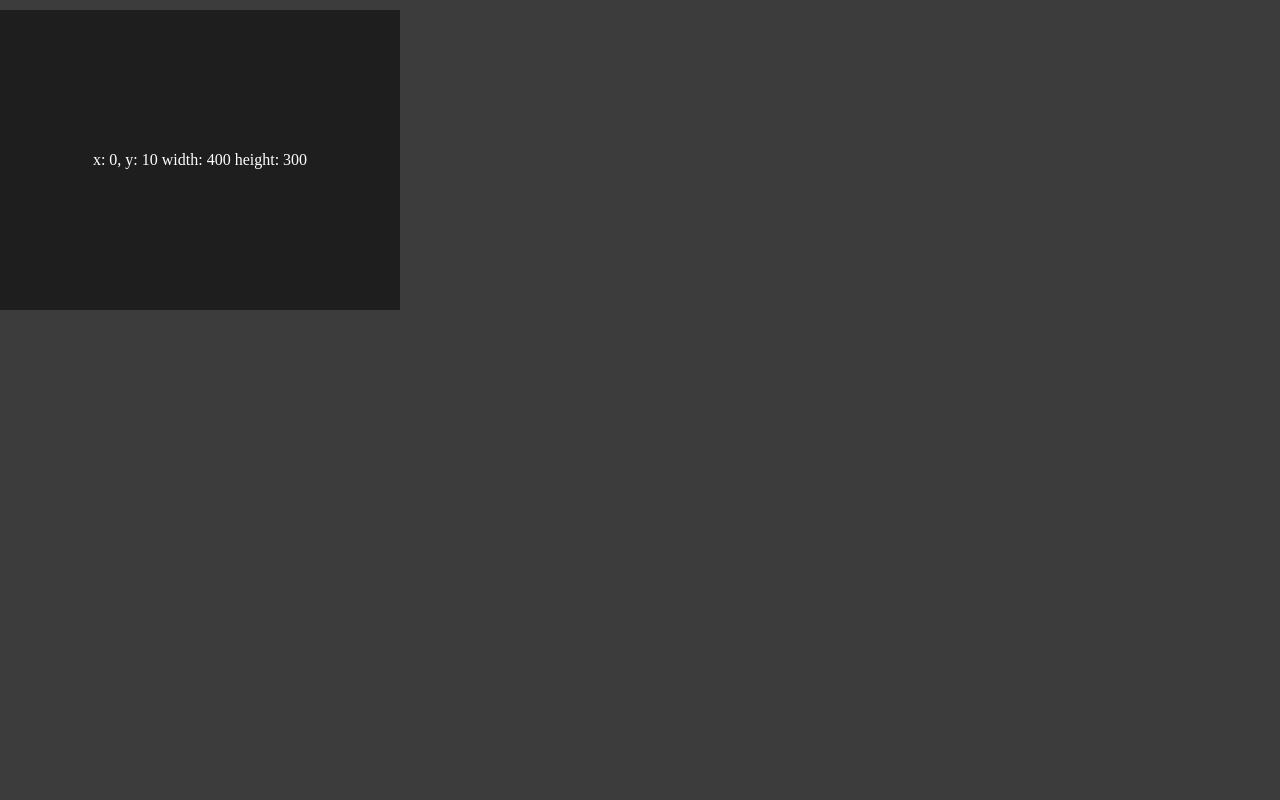
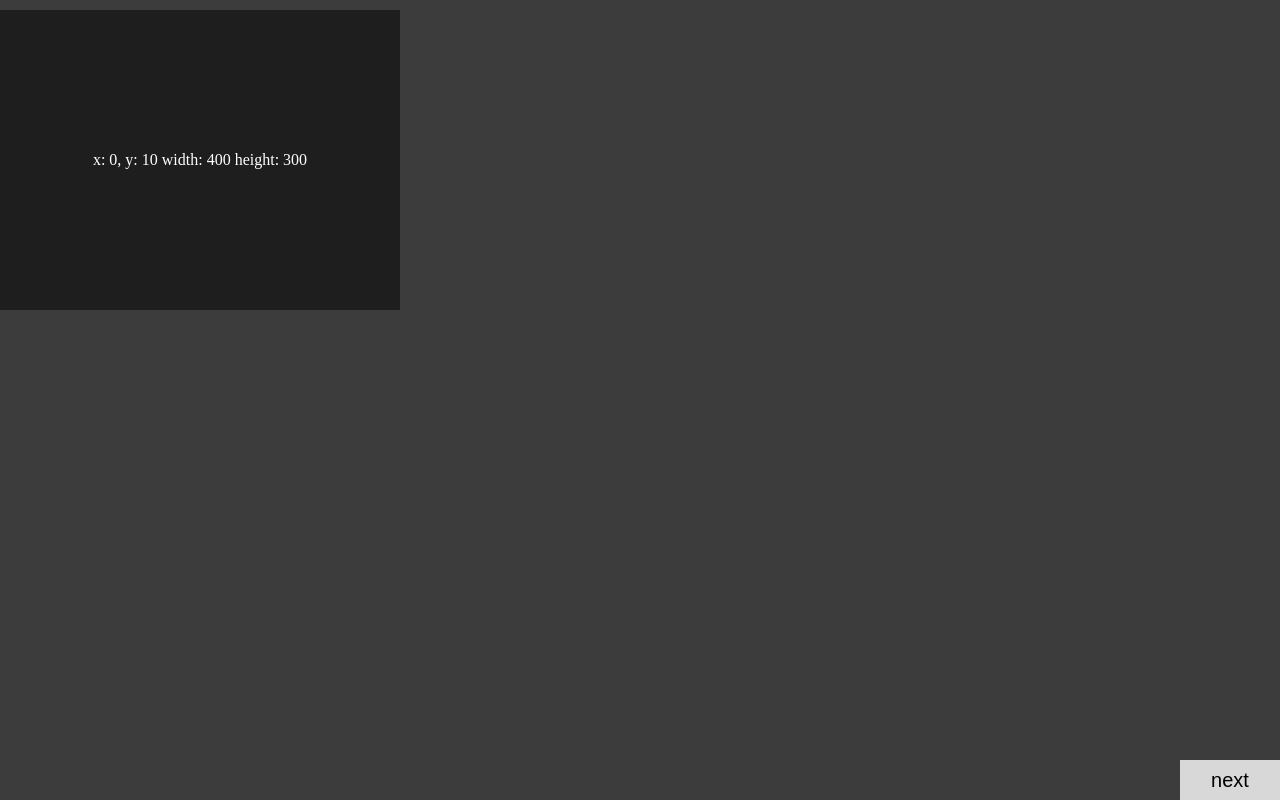
Before and after one commit to richardimaoka/next-sandbox, a Next.js app in the folder next/: page / in a window 1280 px wide. Built offline with nearby package versions, Linux system fonts and the light colour scheme.

Commit message:
FixedButton

```diff
--- a/next/pages/index.tsx
+++ b/next/pages/index.tsx
@@ -50,13 +50,32 @@ const ChildBox = () => {
   );
 };
 
+const FixedButton = () => (
+  <button
+    css={css`
+      position: fixed;
+      bottom: 0px;
+      right: 0px;
+      font-size: 20px;
+      width: 100px;
+      height: 40px;
+      background-color: rgba(255, 255, 255, 0.8);
+      color: black;
+      border-style: none;
+    `}
+  >
+    next
+  </button>
+);
+
 export default function Home() {
   return (
+    <>
       <div
         css={css`
           @media (max-width: 768px) {
             width: 100vw;
-          height: 100vh;
+            height: 100svh;
           }
 
           width: 768px;
@@ -66,5 +85,7 @@ export default function Home() {
       >
         <ChildBox />
       </div>
+      <FixedButton />
+    </>
   );
 }
```
Lines whose indentation alone changed are shown as unchanged.
